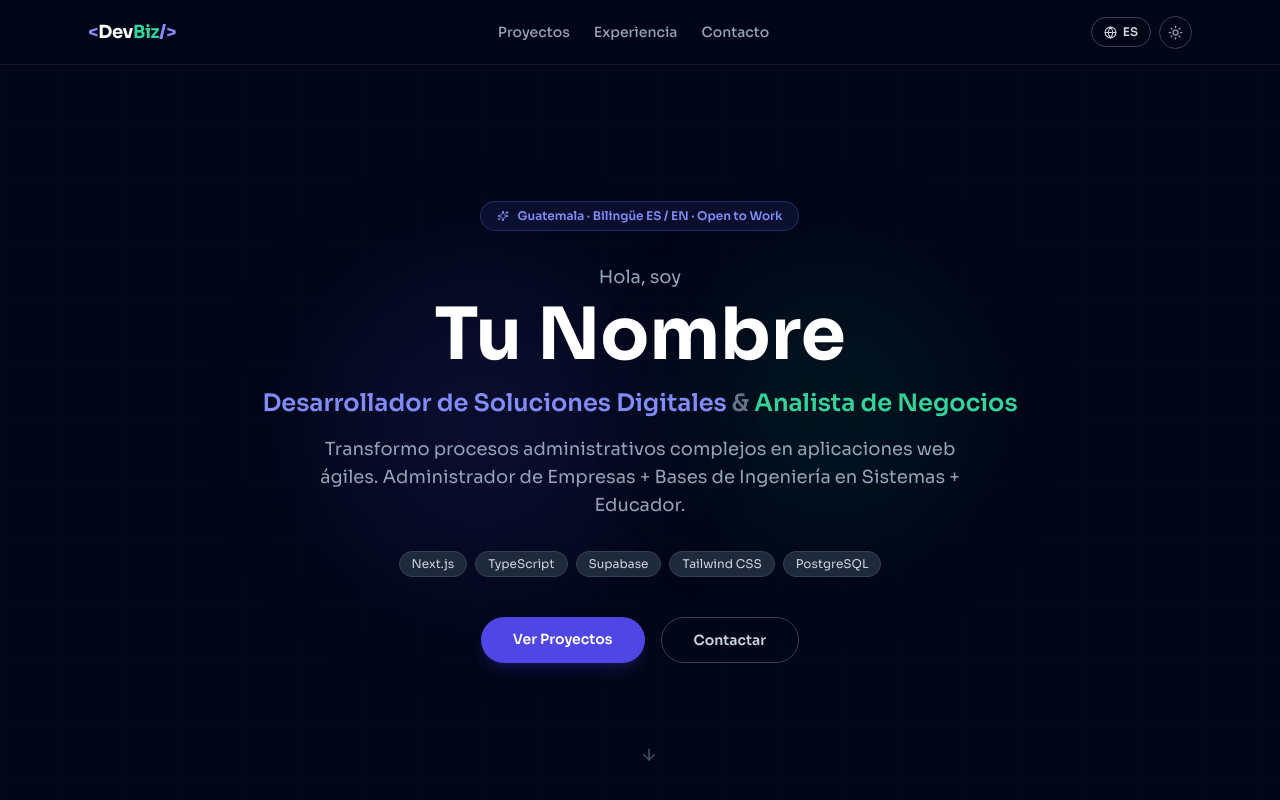
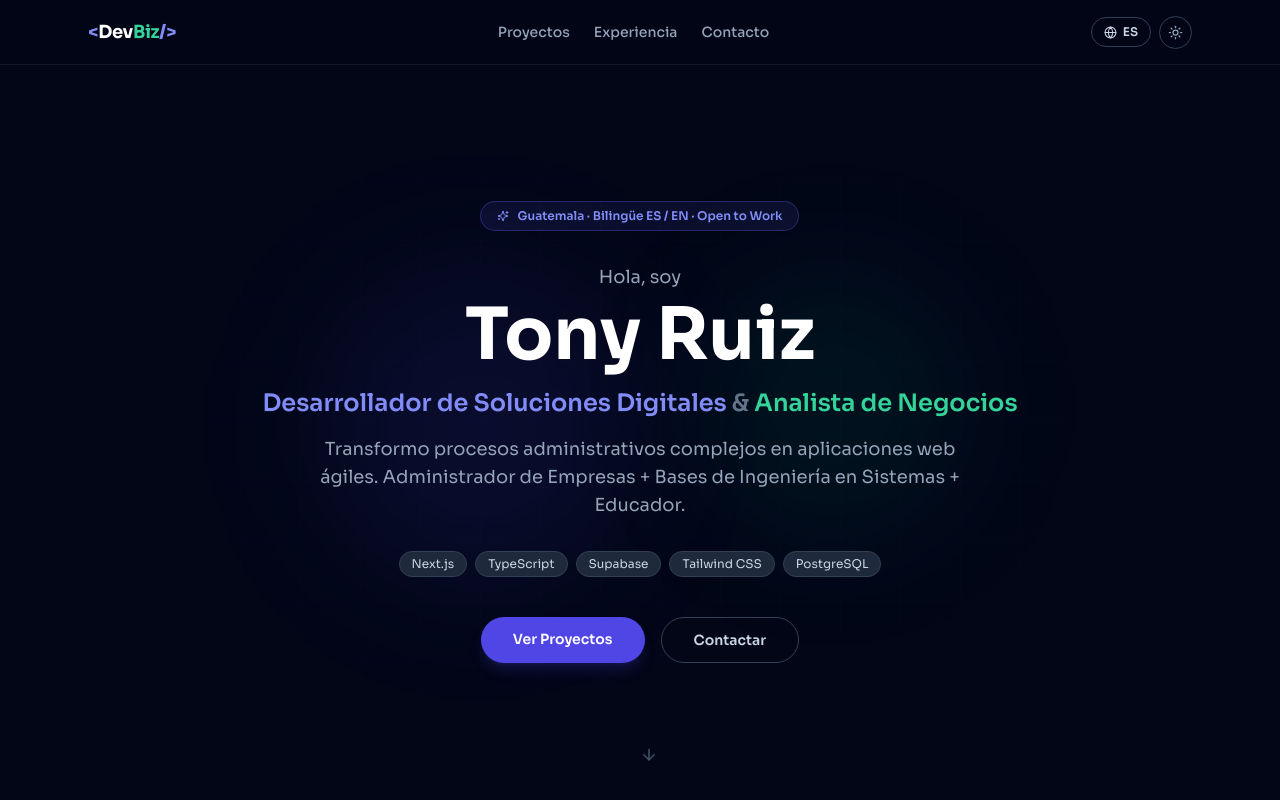
Before and after one commit to zaachaman/portfolio, a Next.js app: page / in a window 1280 px wide. Shown: the top 800 px of the page. Built offline with nearby package versions, Linux system fonts and the light colour scheme.

Commit message:
Update Hero.tsx

```diff
--- a/src/components/Hero.tsx
+++ b/src/components/Hero.tsx
@@ -36,7 +36,7 @@ export default function Hero() {
 
         {/* Name */}
         <h1 className="font-display text-5xl sm:text-7xl font-bold text-white mb-4 animate-fade-up" style={{ animationDelay: '0.2s', opacity: 0 }}>
-          Tu Nombre
+          Tony Ruiz
         </h1>
 
         {/* Tagline */}
```
